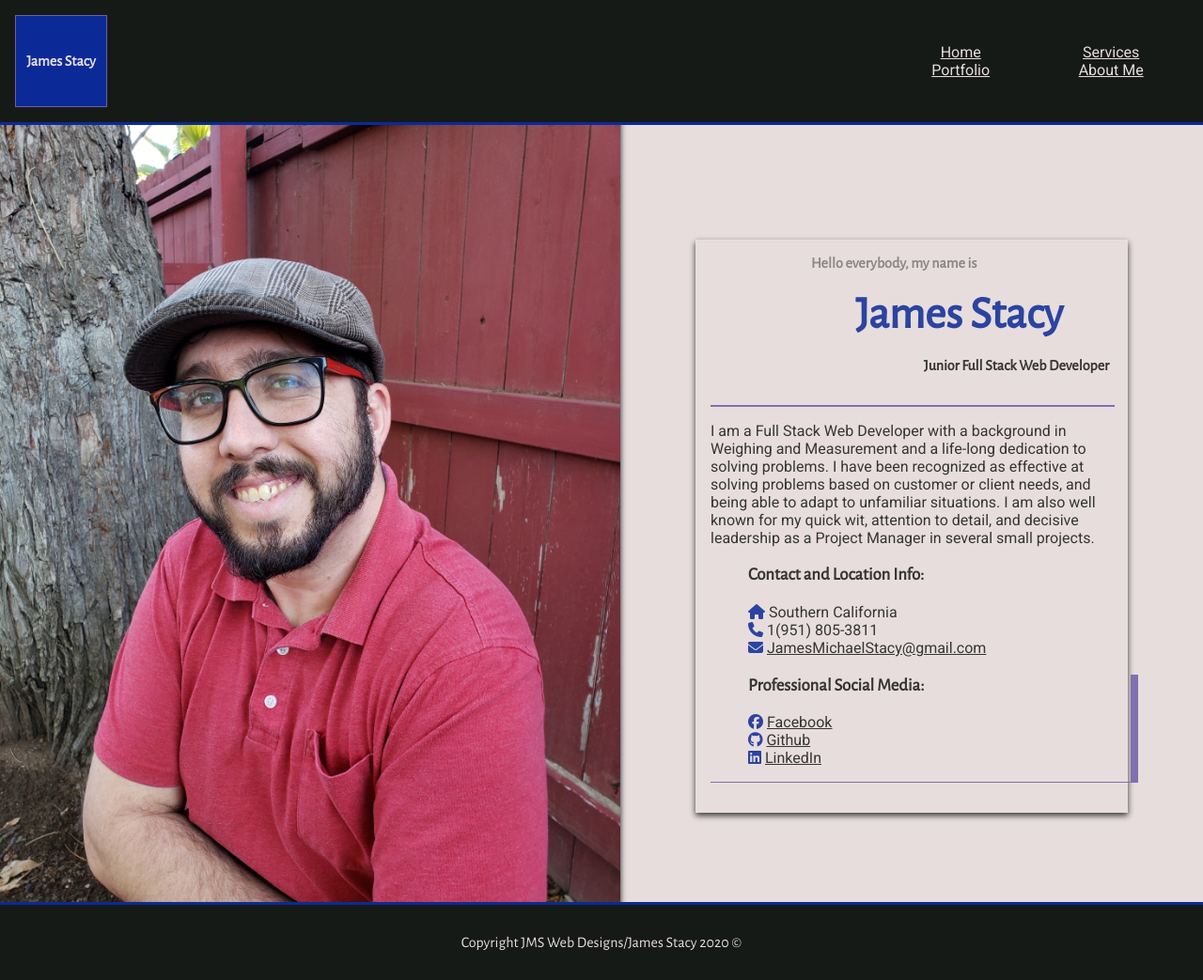
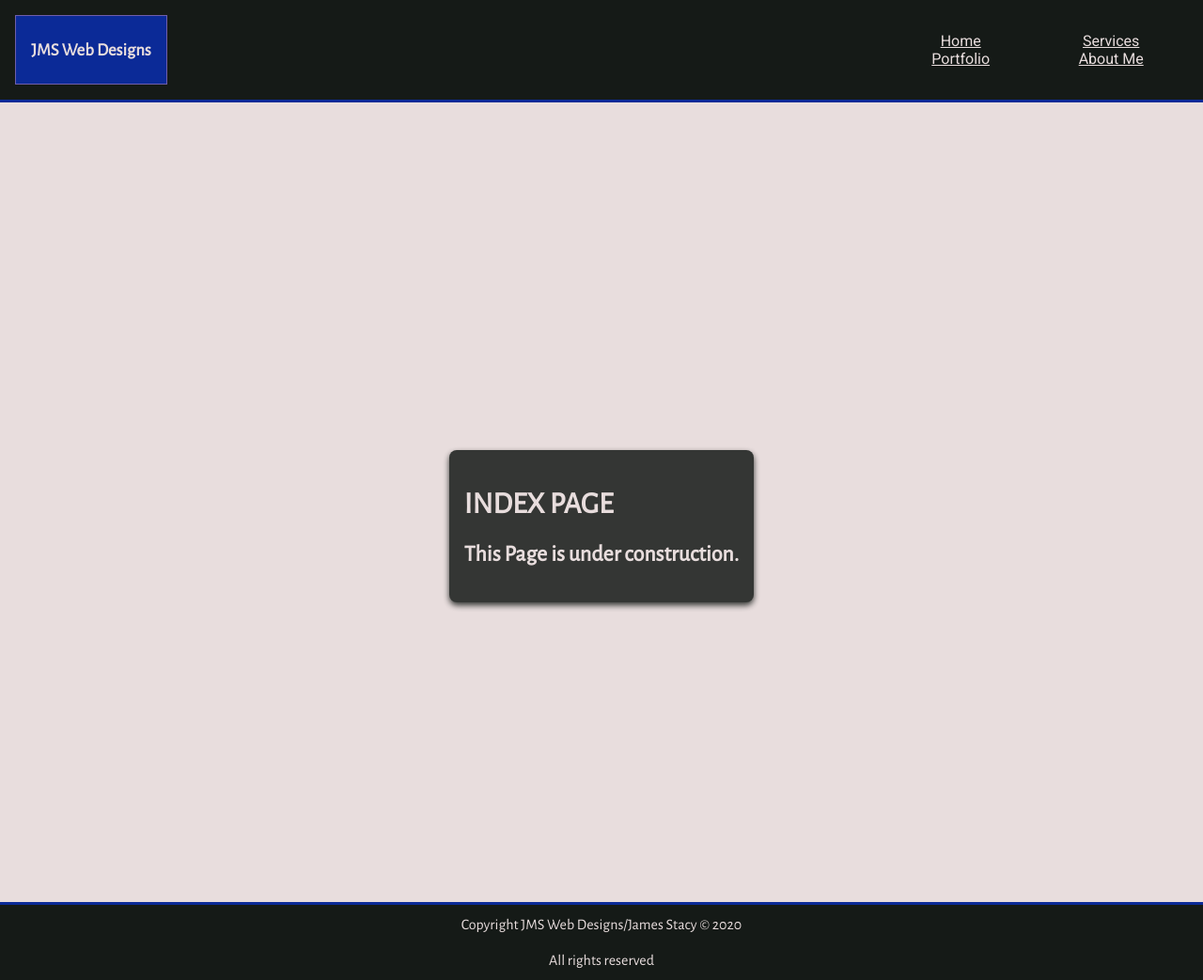
Before and after one commit to SirHexxus/personal-info, a React (Create React App) app in the folder client/: page / in a window 1280 px wide. Shown: the whole page at 94% size. Built offline with nearby package versions, Linux system fonts and the light colour scheme.

Commit message:
minor changes

```diff
--- a/client/src/App.scss
+++ b/client/src/App.scss
@@ -8,9 +8,6 @@
 
 body {
 	background: $lightShade;
-	// background-image: url('./images/bioPic.png');
-	// background-position: left; /* Center the image */
-	// background-repeat: no-repeat; /* Do not repeat the image */
 	color: $darkShade;
 	font-family: $plainType;
 }
@@ -66,6 +63,7 @@ hr {
 	max-height: 55rem;
 	width: auto;
 	box-shadow: 0 0.2rem 0.4rem 0 $darkShade;
+	border-radius: 0.5rem;
 }
 
 .card {
@@ -74,6 +72,7 @@ hr {
 	padding: 1rem;
 	margin: 5rem;
 	opacity: 0.85;
+	border-radius: 0.5rem;
 }
 
 .jumbotron {
--- a/client/src/components/footer/footer/Footer.js
+++ b/client/src/components/footer/footer/Footer.js
@@ -1,9 +1,14 @@
-import React from 'react'
+import React from 'react';
 
 export default function Footer() {
-    return (
-        <div className='footer'>
-            <span>Copyright JMS Web Designs/James Stacy 2020 &copy;</span>
-        </div>
-    )
+	return (
+		<div className='footer'>
+			<span>
+				Copyright JMS Web Designs/James Stacy &copy;{' '}
+				{new Date().getFullYear()}
+			</span>
+			<br />
+			<span>All rights reserved</span>
+		</div>
+	);
 }
--- a/client/src/components/footer/footer/_Footer.scss
+++ b/client/src/components/footer/footer/_Footer.scss
@@ -3,7 +3,7 @@
 @import 'styles/fonts';
 
 .footer {
-    @include flexing(row, center, center);
+	@include flexing(column, center, center);
 	// position: fixed;
 	// left: 0;
 	// bottom: 0;
--- a/client/src/components/index/personalText/PersonalText.js
+++ b/client/src/components/index/personalText/PersonalText.js
@@ -1,38 +1,59 @@
-import React from 'react'
+import React from 'react';
 
 export default function PersonalText() {
 	return (
-        <React.Fragment>
-            <h4 className="greeting">Hello everybody, my name is</h4>
-                <h1 className="brand name"><strong>James Stacy</strong></h1>
-            <h4 className="title">Junior Full Stack Web Developer</h4>
+		<div className='card dark flexCol'>
+			<h4 className='greeting'>Hello! My name is:</h4>
+			<h1 className='name'>
+				<strong>James Stacy</strong>
+			</h1>
+			<h4 className='title'>
+				<span>Full Stack Web and Mobile Developer</span>
+			</h4>
 			<hr />
-            <p>I am a Full Stack Web Developer with a background in Weighing and Measurement and a life-long dedication to solving problems. I have been recognized as effective at solving problems based on customer or client needs, and being able to adapt to unfamiliar situations. I am also well known for my quick wit, attention to detail, and decisive leadership as a Project Manager in several small projects.
+			<p>
+				I am a Full Stack Web Developer with a background in Weighing
+				and Measurement and a life-long dedication to solving problems.
+				I have been recognized as effective at solving problems based on
+				customer or client needs, and being able to adapt to unfamiliar
+				situations. I am also well known for my quick wit, attention to
+				detail, and decisive leadership as a Project Manager in several
+				small projects.
 			</p>
-            <ul className="list info" >
+			<ul className='list info'>
 				<h3>Contact and Location Info:</h3>
 				<li>
-                    <i className="fas fa-home" /> Southern California
+					<i className='fas fa-home' /> Southern California
 				</li>
 				<li>
-                    <i className="fas fa-phone" /> 1(951) 805-3811
+					<i className='fas fa-phone' /> 1(951) 805-3811
 				</li>
 				<li>
-                    <i className="fas fa-envelope" /> <a href ="mailto:jamesmichaelstacy@gmail.com">JamesMichaelStacy@gmail.com</a>
+					<i className='fas fa-envelope' />{' '}
+					<a href='mailto:jamesmichaelstacy@gmail.com'>
+						JamesMichaelStacy@gmail.com
+					</a>
 				</li>
 			</ul>
-                <ul className="list social">
+			<ul className='list social'>
 				<h3>Professional Social Media:</h3>
 				<li>
-                    <i className="fab fa-facebook" /> <a href="https://www.facebook.com/jmswebdesigns/">Facebook</a>
+					<i className='fab fa-facebook' />{' '}
+					<a href='https://www.facebook.com/jmswebdesigns/'>
+						Facebook
+					</a>
 				</li>
 				<li>
-                    <i className="fab fa-github" /> <a href="https://github.com/SirHexxus">Github</a>
+					<i className='fab fa-github' />{' '}
+					<a href='https://github.com/SirHexxus'>Github</a>
 				</li>
 				<li>
-                    <i className="fab fa-linkedin" /> <a href="https://www.linkedin.com/in/james-m-stacy">LinkedIn</a>
+					<i className='fab fa-linkedin' />{' '}
+					<a href='https://www.linkedin.com/in/james-m-stacy'>
+						LinkedIn
+					</a>
 				</li>
 			</ul>
-        </React.Fragment>
-    )
+		</div>
+	);
 }
--- a/client/src/components/index/personalText/_PersonalText.scss
+++ b/client/src/components/index/personalText/_PersonalText.scss
@@ -3,26 +3,47 @@
 @import 'styles/fonts';
 
 ul {
-    list-style-type: none;
+	list-style-type: none;
 }
 
 .greeting {
-    margin: 0 0 0 25%;
-    opacity: 0.5
+	// margin: 0 0 0 25%;
+	align-content: center;
+	opacity: 0.5;
 }
 
 .name {
-    font-size: 3rem;
-    margin: 1rem 0 1rem 36%;
+	font-size: 3rem;
+	margin: 0;
+	padding-bottom: 0;
+}
+
+.list {
+	width: 33%;
+	li {
+		margin-left: 1rem;
+	}
+}
+
+.info {
+	.fab,
+	.fas {
+		color: $brandColor;
+	}
 }
 
 .social {
-    width: 95%;
-    border-bottom: 0.1rem solid $darkAccent;
-    border-right: 0.5rem solid $darkAccent;
-    padding-bottom: 1rem;
+	// border-bottom: 0.1rem solid $darkAccent;
+	// border-right: 0.5rem solid $darkAccent;
+	padding-bottom: 1rem;
 }
 
 .title {
-    margin: 0 0 2rem 53%;
+	margin: 0 0 2rem 0;
+	span {
+		padding: 0 0.5rem;
+		color: $brandColor;
+		background: $lightShade;
+		border-radius: 0.1rem;
+	}
 }
--- a/client/src/components/navbar/navBrand/NavBrand.js
+++ b/client/src/components/navbar/navBrand/NavBrand.js
@@ -1,10 +1,9 @@
-import React from 'react'
+import React from 'react';
 
 export default function NavBrand() {
-    return (
-        <div className="navBrand">
-            <span><b>James Stacy</b></span>
-        </div>
-
-    )
+	return (
+		<div className='navBrand'>
+			<h3>JMS Web Designs</h3>
+		</div>
+	);
 }
--- a/client/src/components/navbar/navBrand/_NavBrand.scss
+++ b/client/src/components/navbar/navBrand/_NavBrand.scss
@@ -3,15 +3,15 @@
 @import '../../../styles/fonts';
 
 .navBrand {
-    @include flexing(row, center, center);
+	@include flexing(row, center, center);
 
-    font-family: $fancyType;
-    border: 0.1rem solid $darkAccent;
-    background : $brandColor;
-    color : $lightShade;
-    height : 5rem;
-    width : 5rem;
-    // width : 25%;
-    margin : 1rem;
-    padding : 0.5rem;
+	font-family: $fancyType;
+	border: 0.1rem solid $darkAccent;
+	background: $brandColor;
+	color: $lightShade;
+	height: 3.5rem;
+	width: 9rem;
+	// width : 25%;
+	margin: 1rem;
+	padding: 0.5rem;
 }
--- a/client/src/pages/About.js
+++ b/client/src/pages/About.js
@@ -1,14 +1,14 @@
-import React, { Component } from 'react'
+import React, { Component } from 'react';
+import PersonalText from '../components/index/personalText/PersonalText';
+import bioPic from '../images/bioPic.png';
 
 export default class About extends Component {
-    render() {
-        return (
-            <div className="pageCol">
-                <div className="card dark">
-                    <h1>ABOUT ME PAGE</h1>
-                    <h2>This Page is under construction.</h2>
-                </div>
-            </div>
-        )
-    }
+	render() {
+		return (
+			<div className='pageRow'>
+				<img className='bioPic' src={bioPic} alt />
+				<PersonalText />
+			</div>
+		);
+	}
 }
--- a/client/src/pages/Index.js
+++ b/client/src/pages/Index.js
@@ -1,16 +1,12 @@
-import React from 'react'
-import PersonalText from '../components/index/personalText/PersonalText';
-import bioPic from '../images/bioPic.png';
+import React from 'react';
 
 export default function Index() {
-    return (
-        <div className="pageRow">
-            <img className="bioPic" src={bioPic} alt />
-            <div className="emptySpace" />
-            <div className="card light">
-                <PersonalText />
-            </div>
-            <div className="emptySpace" />
-        </div>
-    )
+	return (
+		<div className='pageCol'>
+			<div className='card dark'>
+				<h1>INDEX PAGE</h1>
+				<h2>This Page is under construction.</h2>
+			</div>
+		</div>
+	);
 }
```
Also changed, not shown: client/src/images/bioImage.png (added). Lines whose indentation alone changed are shown as unchanged.
